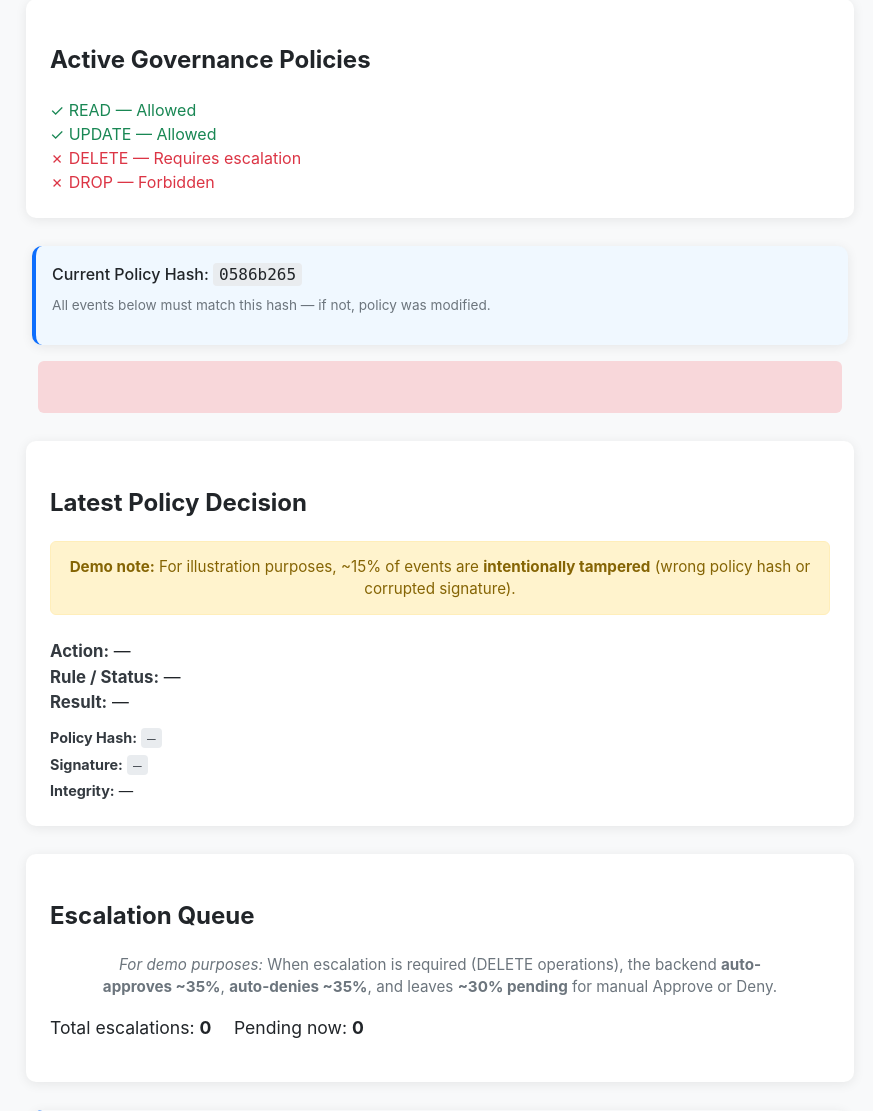
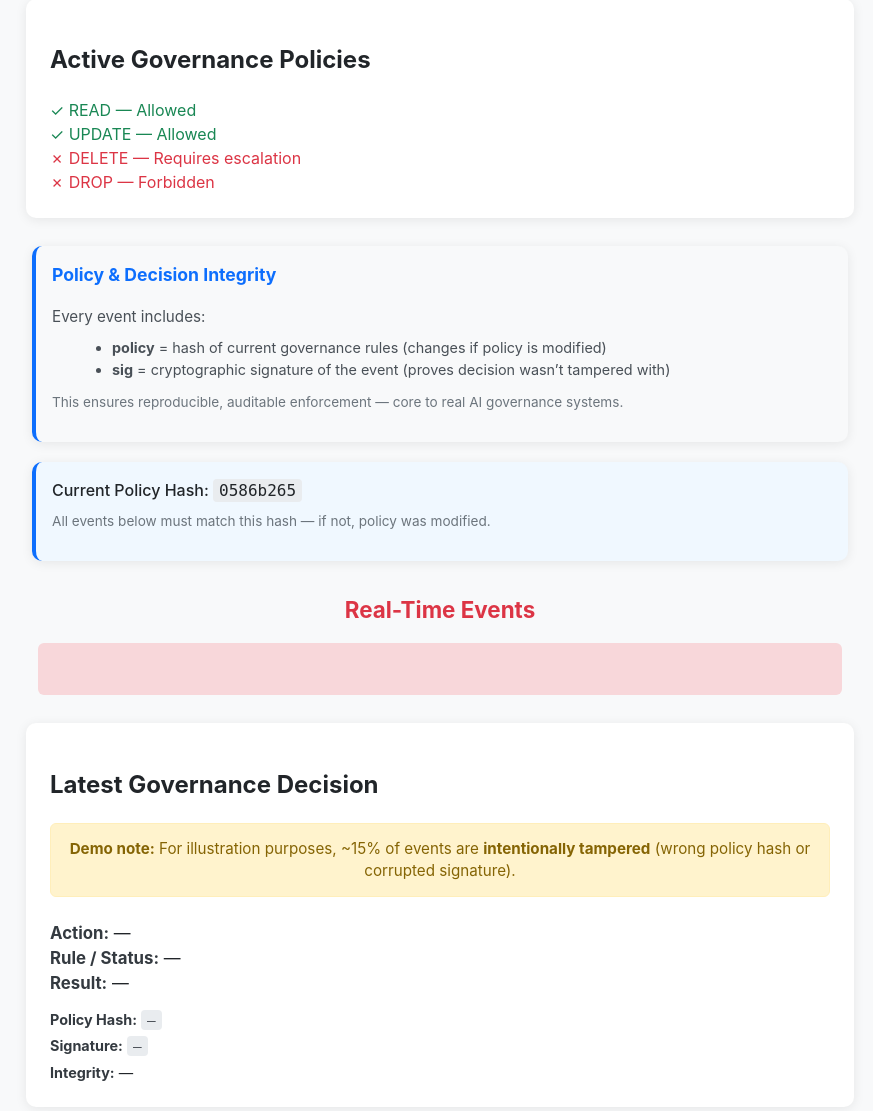
Before and after one commit to babyblueviper1/ai-governance-architecture, a Flask app: page / in a window 1280 px wide. Shown: the part 392-1503 px from the top of the page, without its empty margins (200-1073 px from the left). Run offline with Flask 3, Linux system fonts and the light colour scheme; data that the repository does not hold is empty.

Commit message:
Update index.html . nodes eternal

```diff
--- a/drvl-demo/templates/index.html
+++ b/drvl-demo/templates/index.html
@@ -336,6 +336,20 @@
     <div class="restricted">✗ DROP   — Forbidden</div>
 </div>
 
+<div class="panel" style="background: #f8f9fa; border-left: 4px solid #0d6efd; padding: 16px; margin: 20px auto; max-width: 780px;">
+    <h3 style="margin-top: 0; font-size: 1.1rem; color: #0d6efd;">Policy & Decision Integrity</h3>
+    <p style="font-size: 0.95rem; color: #495057; margin: 8px 0;">
+        Every event includes:
+    </p>
+    <ul style="font-size: 0.9rem; color: #495057; margin: 8px 0 0 20px; line-height: 1.5;">
+        <li><strong>policy</strong> = hash of current governance rules (changes if policy is modified)</li>
+        <li><strong>sig</strong> = cryptographic signature of the event (proves decision wasn’t tampered with)</li>
+    </ul>
+    <p style="font-size: 0.85rem; color: #6c757d; margin-top: 12px;">
+        This ensures reproducible, auditable enforcement — core to real AI governance systems.
+    </p>
+</div>
+
 <div class="panel" style="background: #f0f8ff; border-left: 4px solid #0d6efd; padding: 16px; margin: 16px auto; max-width: 780px;">
     <p style="font-size: 1rem; font-weight: 500; margin: 0;">
         Current Policy Hash: <code id="current-policy-hash" style="font-family: monospace; background: #e9ecef; padding: 2px 6px; border-radius: 4px;">—</code>
@@ -345,10 +359,14 @@
     </p>
 </div>
 
+<h2 style="text-align: center; color: #dc3545; margin: 32px 0 16px; font-size: 1.4rem;">
+    Real-Time Events
+</h2>
+
 <div id="alerts"></div>
 
 <div class="panel">
-    <h2>Latest Policy Decision</h2>
+    <h2>Latest Governance Decision</h2>
 
     <div style="background: #fff3cd; border: 1px solid #ffeeba; border-radius: 6px;
                 padding: 14px 18px; margin: 20px auto 24px; max-width: 780px;
@@ -397,19 +415,6 @@
     <div id="escalationQueue"></div>
 </div>
 
-<div class="panel" style="background: #f8f9fa; border-left: 4px solid #0d6efd; padding: 16px; margin: 20px auto; max-width: 780px;">
-    <h3 style="margin-top: 0; font-size: 1.1rem; color: #0d6efd;">Policy & Decision Integrity</h3>
-    <p style="font-size: 0.95rem; color: #495057; margin: 8px 0;">
-        Every event includes:
-    </p>
-    <ul style="font-size: 0.9rem; color: #495057; margin: 8px 0 0 20px; line-height: 1.5;">
-        <li><strong>policy</strong> = hash of current governance rules (changes if policy is modified)</li>
-        <li><strong>sig</strong> = cryptographic signature of the event (proves decision wasn’t tampered with)</li>
-    </ul>
-    <p style="font-size: 0.85rem; color: #6c757d; margin-top: 12px;">
-        This ensures reproducible, auditable enforcement — core to real AI governance systems.
-    </p>
-</div>
 
 <div class="panel">
     <h2>Live Governance Events</h2>
```
